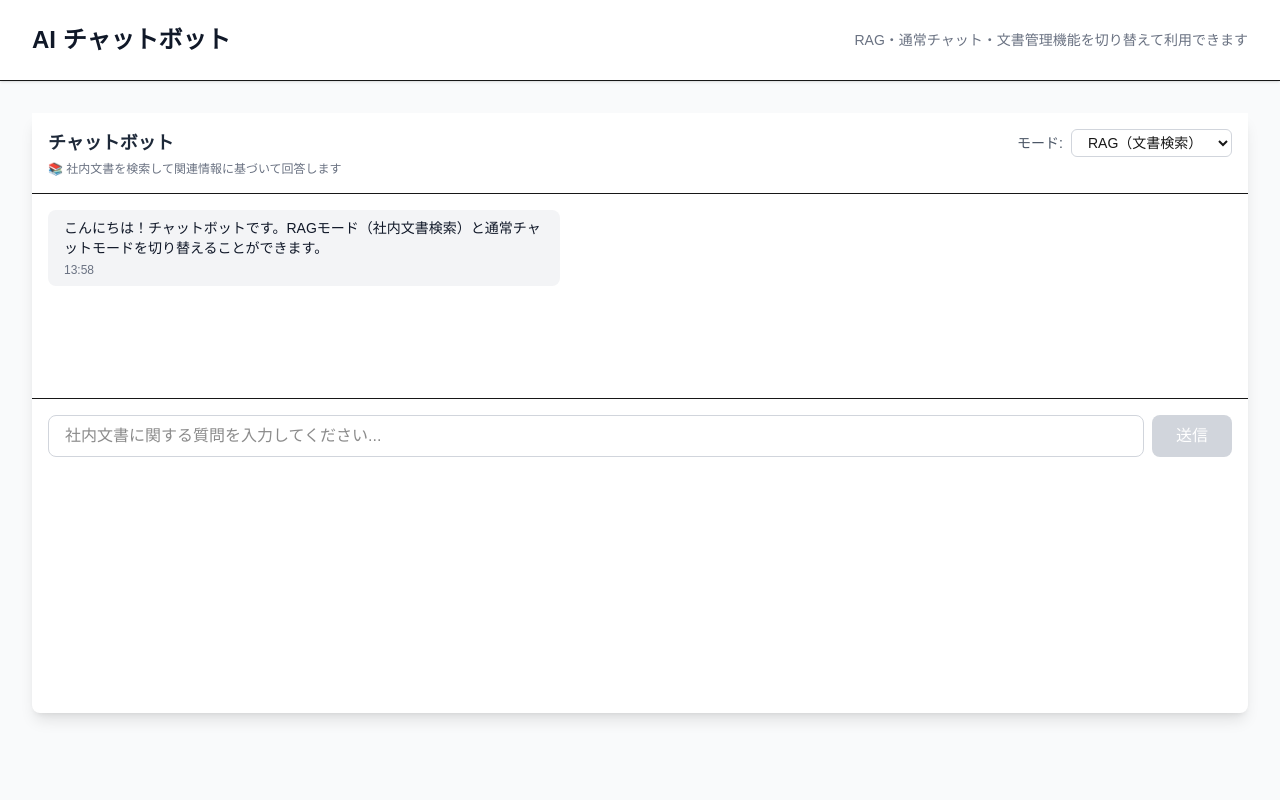
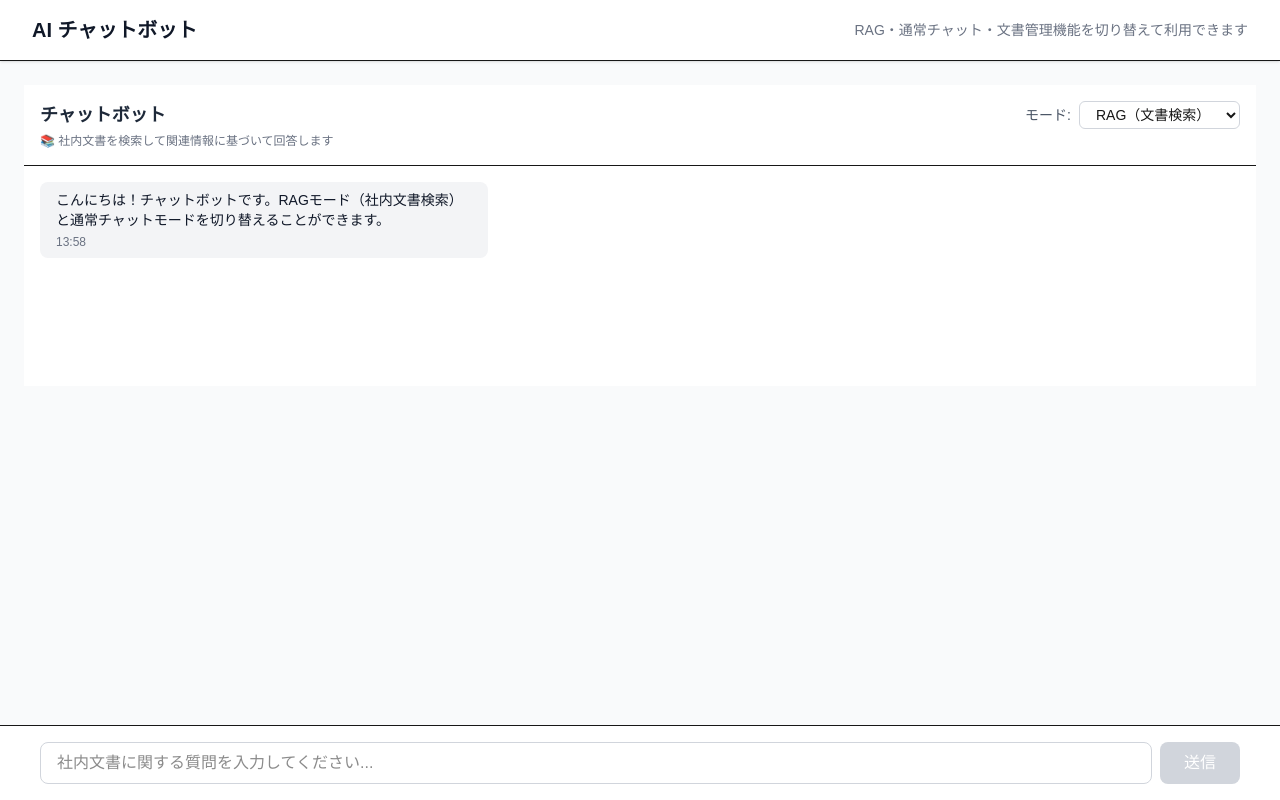
Before and after one commit to DmpouyaRammaru/chat-bot, a Next.js app: page / in a window 1280 px wide. Built offline with nearby package versions, Linux system fonts and the light colour scheme.

Commit message:
fix input field

```diff
--- a/src/app/page.tsx
+++ b/src/app/page.tsx
@@ -2,22 +2,20 @@ import ChatInterface from '@/components/ChatInterface'
 
 export default function Home() {
   return (
-    <div className="min-h-screen bg-gray-50">
+    <div className="min-h-screen flex flex-col bg-gray-50">
       <header className="bg-white shadow-sm border-b">
-        <div className="max-w-7xl mx-auto px-4 sm:px-6 lg:px-8">
-          <div className="flex justify-between items-center py-6">
-            <h1 className="text-2xl font-bold text-gray-900">
-              AI チャットボット
-            </h1>
-            <div className="text-sm text-gray-500">
-              RAG・通常チャット・文書管理機能を切り替えて利用できます
-            </div>
+        <div className="px-4 sm:px-6 lg:px-8">
+          <div className="flex justify-between items-center py-4">
+            <h1 className="text-xl font-bold text-gray-900">AI チャットボット</h1>
+            <div className="text-sm text-gray-500">RAG・通常チャット・文書管理機能を切り替えて利用できます</div>
           </div>
         </div>
       </header>
 
-      <main className="max-w-7xl mx-auto px-4 sm:px-6 lg:px-8 py-8">
-        <ChatInterface />
+      <main className="flex-1 p-2 sm:p-4 lg:p-6">
+        <div className="h-full">
+          <ChatInterface />
+        </div>
       </main>
     </div>
   )
--- a/src/components/ChatInterface.tsx
+++ b/src/components/ChatInterface.tsx
@@ -124,7 +124,7 @@ export default function ChatInterface() {
   }
 
   return (
-    <div className="bg-white rounded-lg shadow-lg h-[600px] flex flex-col">
+    <div className="h-full w-full bg-white flex flex-col">
       <div className="flex-1 overflow-y-auto">
         {/* ヘッダー（常に上部に固定） */}
         <div className="sticky top-0 z-10 bg-white border-b p-4">
@@ -186,14 +186,14 @@ export default function ChatInterface() {
         {(chatMode === 'rag' || chatMode === 'direct') && (
           <>
             {/* メッセージ一覧 */}
-            <div className="p-4 space-y-4">
+            <div className="p-4 space-y-4 pb-28">
               {messages.map((message) => (
                 <div
                   key={message.id}
                   className={`flex ${message.type === 'user' ? 'justify-end' : 'justify-start'}`}
                 >
                   <div
-                    className={`max-w-xs lg:max-w-md xl:max-w-lg ${
+                    className={`max-w-xs lg:max-w-md xl-max-w-lg ${
                       message.type === 'user'
                         ? 'bg-blue-500 text-white'
                         : 'bg-gray-100 text-gray-900'
@@ -242,12 +242,11 @@ export default function ChatInterface() {
               )}
 
               <div ref={messagesEndRef} />
-              {/* フッターの重なりを避ける余白 */}
-              <div className="h-20" />
             </div>
 
-            {/* フッター（常に下部に固定） */}
-            <form onSubmit={handleSubmit} className="sticky bottom-0 z-10 bg-white border-t p-4">
+            {/* フッター（画面最下部に固定） */}
+            <form onSubmit={handleSubmit} className="fixed bottom-0 inset-x-0 z-30 bg-white border-t p-4">
+              <div className="max-w-[100vw] px-2 sm:px-4 lg:px-6 mx-auto">
                 <div className="flex space-x-2">
                   <input
                     type="text"
@@ -255,8 +254,8 @@ export default function ChatInterface() {
                     onChange={(e) => setInput(e.target.value)}
                     placeholder={
                       chatMode === 'rag'
-                      ? "社内文書に関する質問を入力してください..."
-                      : "何でもお聞きください..."
+                        ? '社内文書に関する質問を入力してください...'
+                        : '何でもお聞きください...'
                     }
                     className="flex-1 border border-gray-300 rounded-lg px-4 py-2 focus:outline-none focus:ring-2 focus:ring-blue-500 focus:border-transparent"
                     disabled={isLoading}
@@ -269,6 +268,7 @@ export default function ChatInterface() {
                     送信
                   </button>
                 </div>
+              </div>
             </form>
           </>
         )}
```
Lines whose indentation alone changed are shown as unchanged.
